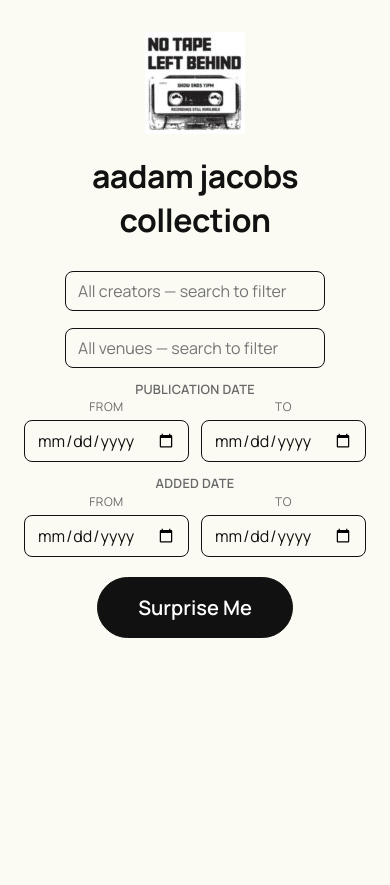
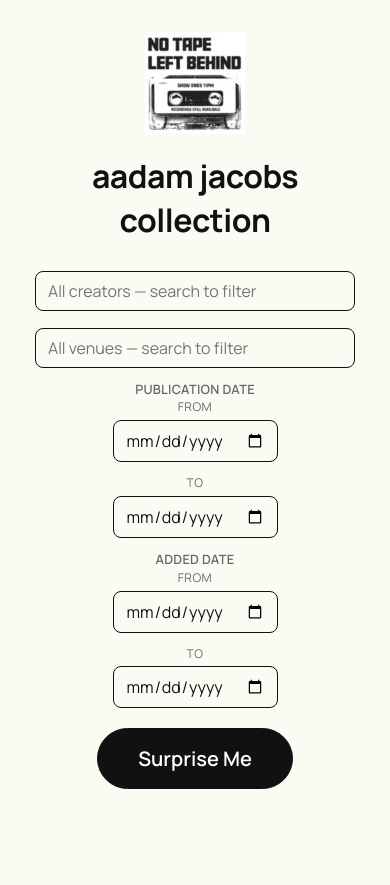
Before and after one commit to wmp3/ajcproject-player, a Flask app: page / in a window 390 px wide. Before the commit the page ends 638 px from the top, so only its background shows below. Run offline with Flask 3, Linux system fonts and the light colour scheme; data that the repository does not hold is empty; some libraries are stand-ins or nearby versions.

Commit message:
fix mobile viewport

```diff
--- a/templates/index.html
+++ b/templates/index.html
@@ -245,6 +245,22 @@
       #player {
         height: 48px;
       }
+
+      .venue-label {
+        display: block;
+        width: 100%;
+      }
+
+      #venue-input,
+      #creator-input {
+        min-width: 0;
+        width: 100%;
+      }
+
+      .filter-group {
+        width: 100%;
+        max-width: 320px;
+      }
     }
   </style>
 </head>
```
